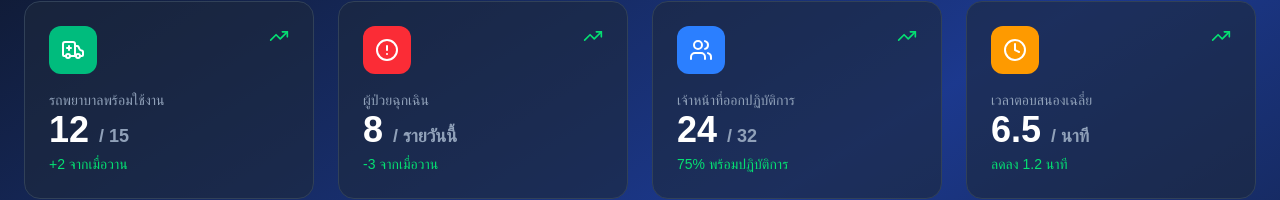
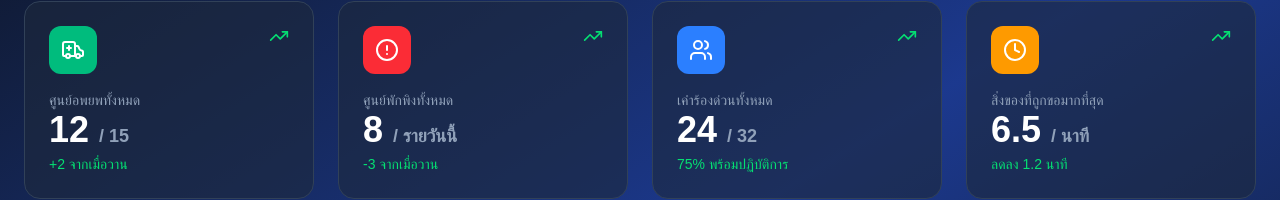
Before and after one commit to Oatto319/Sisaket-ready, a Next.js app: page / in a window 1280 px wide. Shown: the part 120-320 px from the top of the page. Built offline with nearby package versions, Linux system fonts and the light colour scheme.

Commit message:
fix_dashboard

```diff
--- /dev/null
+++ b/app/components/Sidebar.tsx
@@ -0,0 +1,44 @@
+export default function Sidebar() {
+  return (
+    <aside className="w-64 bg-[#181b20] p-6 hidden md:block">
+      <h2 className="text-xl font-bold mb-6">Sisaket EMS</h2>
+
+      <nav className="space-y-3 text-sm">
+        <Menu active label="หน้าหลัก" />
+        <Menu label="ศูนย์อำนวยการ" />
+        <Menu sub label="รายชื่อศูนย์" />
+        <Menu sub label="รายการสิ่งของ" />
+        <Menu sub label="คำร้องขอสิ่งของ" />
+
+        <Menu label="ศูนย์พักพิง" />
+        <Menu sub label="รายชื่อศูนย์" />
+        <Menu sub label="รายการสิ่งของ" />
+        <Menu sub label="รายการเบิกจ่าย" />
+      </nav>
+
+      <div className="mt-10 text-gray-400 text-sm">ไม่ระบุผู้ใช้</div>
+    </aside>
+  );
+}
+
+function Menu({
+  label,
+  active,
+  sub,
+}: {
+  label: string;
+  active?: boolean;
+  sub?: boolean;
+}) {
+  return (
+    <div
+      className={`px-3 py-2 rounded-lg cursor-pointer ${
+        active
+          ? 'bg-purple-600'
+          : 'hover:bg-gray-700'
+      } ${sub ? 'ml-4 text-gray-400' : ''}`}
+    >
+      {label}
+    </div>
+  );
+}
--- a/app/page.tsx
+++ b/app/page.tsx
@@ -24,7 +24,7 @@ export default function Page() {
 
   const stats = [
     {
-      title: 'รถพยาบาลพร้อมใช้งาน',
+      title: 'ศูนย์อพยพทั้งหมด',
       value: '12',
       total: '15',
       icon: Ambulance,
@@ -32,7 +32,7 @@ export default function Page() {
       trend: '+2 จากเมื่อวาน',
     },
     {
-      title: 'ผู้ป่วยฉุกเฉิน',
+      title: 'ศูนย์พักพิงทั้งหมด',
       value: '8',
       total: 'รายวันนี้',
       icon: AlertCircle,
@@ -40,7 +40,7 @@ export default function Page() {
       trend: '-3 จากเมื่อวาน',
     },
     {
-      title: 'เจ้าหน้าที่ออกปฏิบัติการ',
+      title: 'เคำร้องด่วนทั้งหมด',
       value: '24',
       total: '32',
       icon: Users,
@@ -48,7 +48,7 @@ export default function Page() {
       trend: '75% พร้อมปฏิบัติการ',
     },
     {
-      title: 'เวลาตอบสนองเฉลี่ย',
+      title: 'สิ่งของที่ถูกขอมากที่สุด',
       value: '6.5',
       total: 'นาที',
       icon: Clock,
```
Also changed, not shown: app/components/DonutChart.tsx (added), app/components/StatCard.tsx (added), app/components/TopBar.tsx (added).
